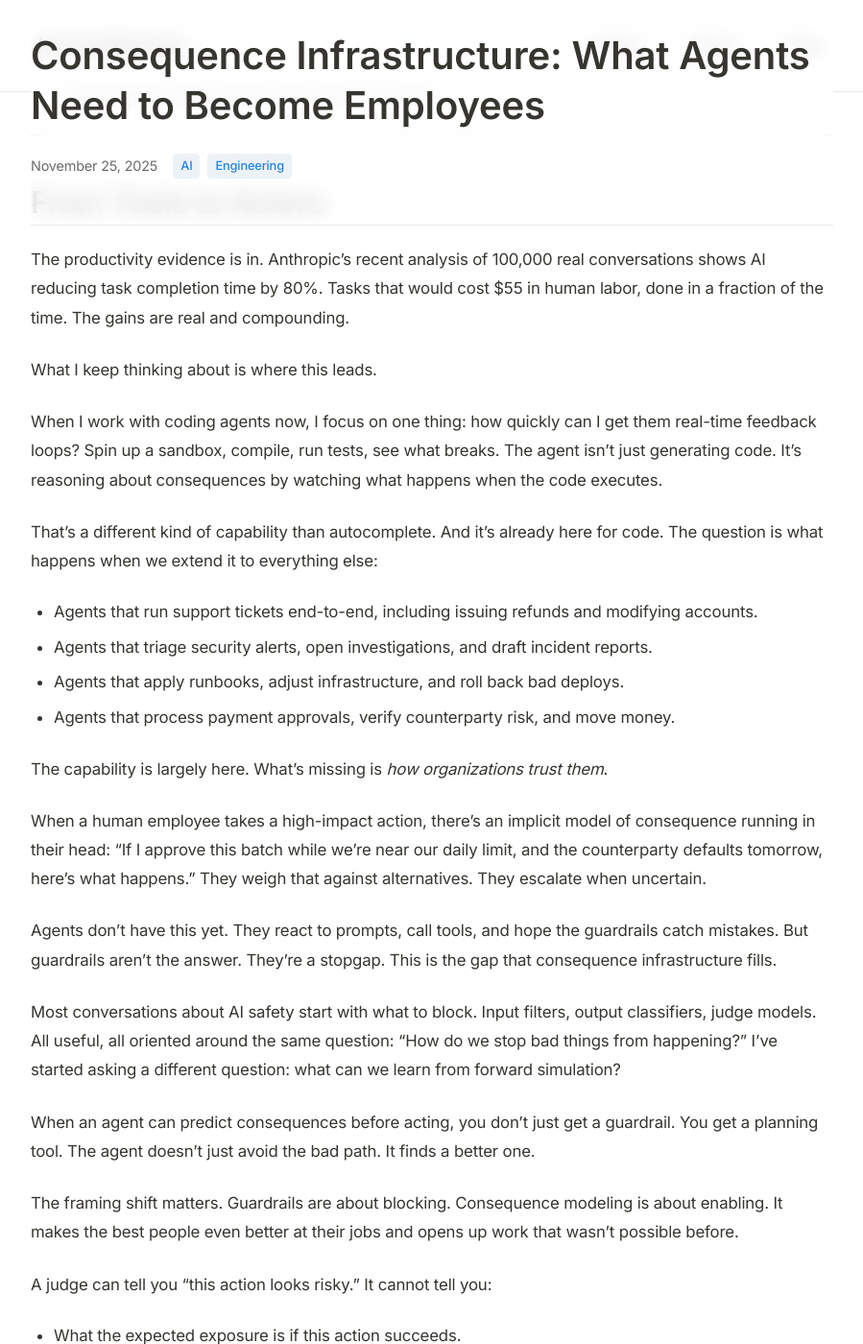
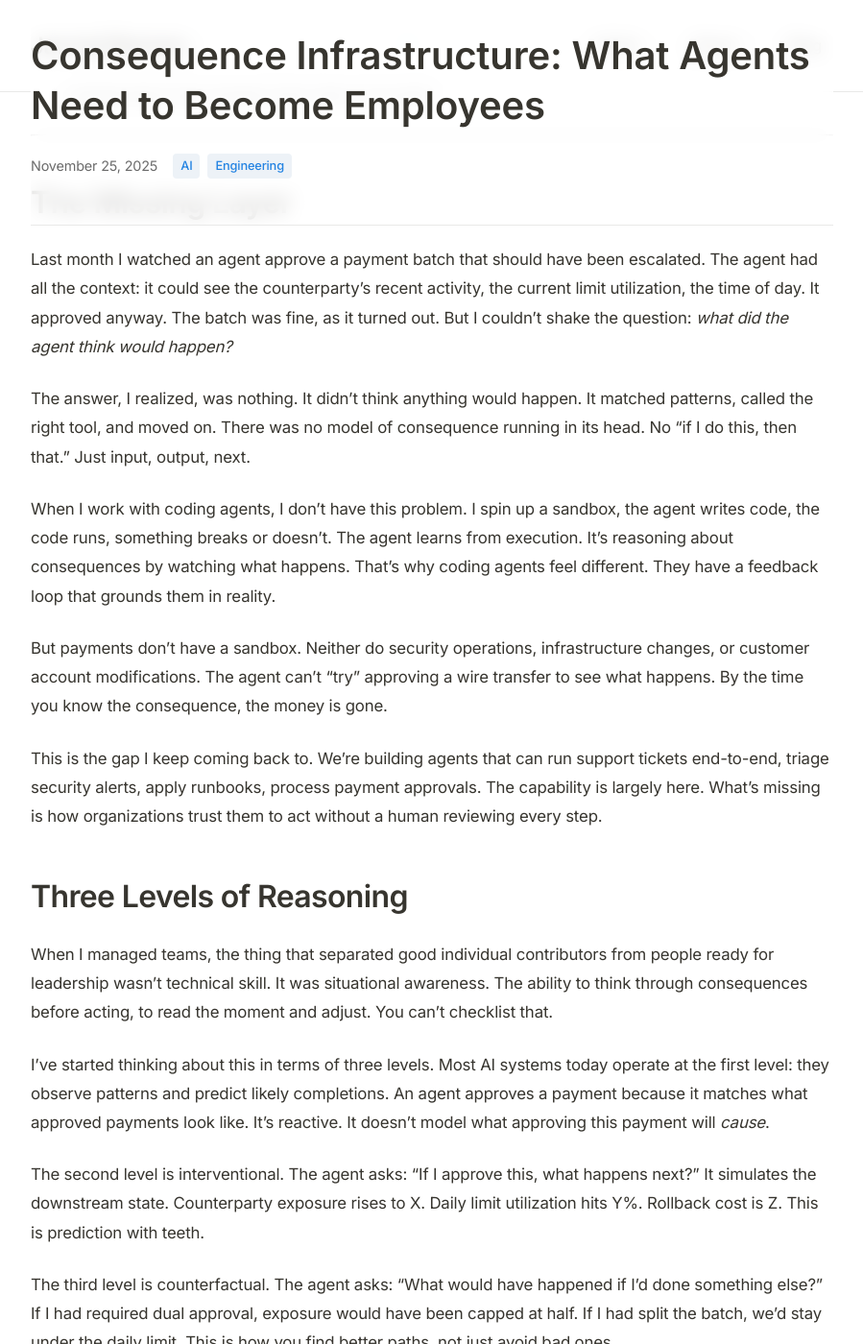
Before and after one commit to jbarnes850/jbarnes850.github.io, a Jekyll site: the page built from _posts/2025-11-25-consequence-infrastructure.md, in a window 1280 px wide and 1400 px high, scrolled down 402 px. Shown: the whole window at 96% size, without its empty margins (190-1089 px from the left). Built offline with Jekyll 4.4.1, drawn with Linux system fonts in a browser that asks for light colours; nearby versions of some CDN libraries; some of the changed text lies outside the part shown.

Commit message:
post: restructure Consequence Infrastructure for voice and flow
- Replace abstract opening with concrete personal moment (payment batch)
- Move three-levels framework earlier, earn it through experience not notation
- Remove redundant Pearl hierarchy section
- Convert bullet lists to prose in "What Good Looks Like" and economics sections
- Restore research parallels paragraph as prose

🤖 Generated with [Claude Code](https://claude.com/claude-code)

Co-Authored-By: Claude <noreply@anthropic.com>

```diff
--- a/_posts/2025-11-25-consequence-infrastructure.md
+++ b/_posts/2025-11-25-consequence-infrastructure.md
@@ -9,41 +9,44 @@ categories: [AI, Engineering]
 
 ---
 
-## From Tools to Actors
+## The Missing Layer
 
-The productivity evidence is in. Anthropic's recent analysis of 100,000 real conversations shows AI reducing task completion time by 80%. Tasks that would cost $55 in human labor, done in a fraction of the time. The gains are real and compounding.
+Last month I watched an agent approve a payment batch that should have been escalated. The agent had all the context: it could see the counterparty's recent activity, the current limit utilization, the time of day. It approved anyway. The batch was fine, as it turned out. But I couldn't shake the question: *what did the agent think would happen?*
 
-What I keep thinking about is where this leads.
+The answer, I realized, was nothing. It didn't think anything would happen. It matched patterns, called the right tool, and moved on. There was no model of consequence running in its head. No "if I do this, then that." Just input, output, next.
 
-When I work with coding agents now, I focus on one thing: how quickly can I get them real-time feedback loops? Spin up a sandbox, compile, run tests, see what breaks. The agent isn't just generating code. It's reasoning about consequences by watching what happens when the code executes.
+When I work with coding agents, I don't have this problem. I spin up a sandbox, the agent writes code, the code runs, something breaks or doesn't. The agent learns from execution. It's reasoning about consequences by watching what happens. That's why coding agents feel different. They have a feedback loop that grounds them in reality.
 
-That's a different kind of capability than autocomplete. And it's already here for code. The question is what happens when we extend it to everything else:
+But payments don't have a sandbox. Neither do security operations, infrastructure changes, or customer account modifications. The agent can't "try" approving a wire transfer to see what happens. By the time you know the consequence, the money is gone.
 
-- Agents that run support tickets end-to-end, including issuing refunds and modifying accounts.
-- Agents that triage security alerts, open investigations, and draft incident reports.
-- Agents that apply runbooks, adjust infrastructure, and roll back bad deploys.
-- Agents that process payment approvals, verify counterparty risk, and move money.
+This is the gap I keep coming back to. We're building agents that can run support tickets end-to-end, triage security alerts, apply runbooks, process payment approvals. The capability is largely here. What's missing is how organizations trust them to act without a human reviewing every step.
 
-The capability is largely here. What's missing is *how organizations trust them*.
+## Three Levels of Reasoning
 
-When a human employee takes a high-impact action, there's an implicit model of consequence running in their head: "If I approve this batch while we're near our daily limit, and the counterparty defaults tomorrow, here's what happens." They weigh that against alternatives. They escalate when uncertain.
+When I managed teams, the thing that separated good individual contributors from people ready for leadership wasn't technical skill. It was situational awareness. The ability to think through consequences before acting, to read the moment and adjust. You can't checklist that.
 
-Agents don't have this yet. They react to prompts, call tools, and hope the guardrails catch mistakes. But guardrails aren't the answer. They're a stopgap. This is the gap that consequence infrastructure fills.
+I've started thinking about this in terms of three levels. Most AI systems today operate at the first level: they observe patterns and predict likely completions. An agent approves a payment because it matches what approved payments look like. It's reactive. It doesn't model what approving this payment will *cause*.
 
-Most conversations about AI safety start with what to block. Input filters, output classifiers, judge models. All useful, all oriented around the same question: "How do we stop bad things from happening?" I've started asking a different question: what can we learn from forward simulation?
+The second level is interventional. The agent asks: "If I approve this, what happens next?" It simulates the downstream state. Counterparty exposure rises to X. Daily limit utilization hits Y%. Rollback cost is Z. This is prediction with teeth.
 
-When an agent can predict consequences before acting, you don't just get a guardrail. You get a planning tool. The agent doesn't just avoid the bad path. It finds a better one.
+The third level is counterfactual. The agent asks: "What would have happened if I'd done something else?" If I had required dual approval, exposure would have been capped at half. If I had split the batch, we'd stay under the daily limit. This is how you find better paths, not just avoid bad ones.
 
-The framing shift matters. Guardrails are about blocking. Consequence modeling is about enabling. It makes the best people even better at their jobs and opens up work that wasn't possible before.
+The jump from level one to levels two and three is the jump from pattern matching to causal reasoning. It's also the jump from opaque AI (the agent knows something we don't) to shared understanding (we both see the same predicted consequences). That's what makes delegation possible.
 
-A judge can tell you "this action looks risky." It cannot tell you:
+![Diagram showing the progression from L1 observational reasoning (agent alone, opaque to humans) through L2 interventional reasoning (shared view emerges) to L3 counterfactual reasoning (full shared understanding between human and agent)](/assets/images/counterfactual.jpeg)
+*The shift from pattern matching to causal simulation is also the shift from opaque reasoning to shared understanding. At L2 and L3, humans and agents see the same predicted consequences.*
 
-- What the expected exposure is if this action succeeds.
-- What downstream state changes will occur.
-- What rollback would cost if you need to undo it.
-- What a safer alternative would be that still achieves the goal.
+This is the same pattern showing up across recent research. In code, the shift from modeling what code looks like to modeling what code does when executed. In reinforcement learning, the shift from reward-based feedback to learning from the consequences of your own actions, even in the absence of external reward. In world modeling generally, the shift from recognizing familiar environments to actively learning environment dynamics from context. The common thread: turn raw experience into a reusable, cross-domain, environment-conditioned model of consequence.
 
-For low-stakes work, basic filters are fine. For high-stakes work, you need something that reasons about consequences in the language of the environment: dollars, policies, limits, dependencies, rollback cost.
+## From Guardrails to Consequence Models
+
+Most conversations about AI safety start with what to block. Input filters, output classifiers, judge models. All useful, all oriented around the same question: "How do we stop bad things from happening?"
+
+I've started asking a different question: what can we learn from forward simulation?
+
+A judge model can tell you "this action looks risky." But it can't tell you what the expected exposure is if the action succeeds, what downstream state changes will occur, what rollback would cost if you need to undo it, or what a safer alternative would be that still achieves the goal. It classifies. It doesn't reason.
+
+When an agent can predict consequences before acting, you don't just get a guardrail. You get a planning tool. The agent doesn't just avoid the bad path. It finds a better one. That's the difference between blocking and enabling. It makes the best people even better at their jobs and opens up work that wasn't possible before.
 
 ## Forward Simulation
 
@@ -102,69 +105,17 @@ The world model plays the role of that embedded manager brain: not doing the wor
 
 The difference from traditional guardrails is critical. Guardrails say "stop" or "go." A world model says "here's what happens, here's the risk, here's an alternative, and here's why." That's the difference between a red light and a navigator.
 
-## From Observation to Intervention
-
-When I managed teams, the thing that separated good individual contributors from people ready for leadership wasn't technical skill. It was situational awareness: the ability to think through consequences before acting, to read the moment and adjust. That's not something you can checklist.
-
-There's a formal structure underneath this intuition. In causal inference, Pearl's Causal Hierarchy defines three levels of reasoning:
-
-- **Observational (L1)**: What do I see? *P(Y | X)*
-- **Interventional (L2)**: What happens if I act? *P(Y | do(X))*
-- **Counterfactual (L3)**: What would have happened if I'd acted differently? *P(Y_x | observed)*
-
-Most AI systems today operate at L1. They observe prompts, predict likely completions, and generate outputs. They're reactive pattern matchers that don't model what their outputs cause in the environment.
-
-Forward simulation is the jump to L2 and L3. When an agent asks "what will happen if I execute this action?", it's asking an interventional question. When it asks "what would have happened if I'd done something else?", it's asking a counterfactual question.
-
-Concretely:
-
-- An agent that approves a payment because it matches past patterns (observational).
-- An agent that simulates the downstream state: "If I approve this, counterparty exposure rises to X, daily limit utilization hits Y%, and rollback cost is Z" (interventional).
-- An agent that also computes: "If I had required dual approval, exposure would have been capped at X/2" (counterfactual).
-
-The interventional and counterfactual layers are what make agents trustworthy for high-stakes work.
-
-![Diagram showing the progression from L1 observational reasoning (agent alone, opaque to humans) through L2 interventional reasoning (shared view emerges) to L3 counterfactual reasoning (full shared understanding between human and agent)](/assets/images/counterfactual.jpeg)
-*The shift from pattern matching to causal simulation is also the shift from opaque reasoning to shared understanding. At L2 and L3, humans and agents see the same predicted consequences.*
-
-This is the same pattern showing up across recent research:
-
-- In code, the shift from modeling what code looks like to modeling what code does when executed.
-- In reinforcement learning, the shift from reward-based feedback to learning from the consequences of your own actions, even in the absence of external reward.
-- In world modeling generally, the shift from recognizing familiar environments to actively learning environment dynamics from context.
-
-The common thread: turn raw experience into a reusable, cross-domain, environment-conditioned model of consequence.
-
-If I had to name what we're building toward, I'd call it consequence infrastructure: systems that give agents (and the humans who deploy them) a reusable, environment-specific understanding of what actions will cause, how risky they are, and what alternatives exist. This is distinct from agent frameworks (how you build and orchestrate agents), observability (how you monitor what agents did), and safety classifiers (how you filter harmful content). Consequence infrastructure sits between the agent and the environment. It simulates what will happen before anything executes.
-
 ## What Good Looks Like
 
 In [Part 1](/2025/11/19/world-models), I focused on what makes a world model good at learning: broad coverage, transfer across tasks, internalization of environment dynamics. Those criteria still matter.
 
-For consequence infrastructure specifically, the question shifts to what makes a world model good at deployment:
+For consequence infrastructure specifically, the question shifts to what makes a world model good at deployment.
 
-1. **Grounded predictions**: Risk scores and consequences map to real metrics (dollars, violations, rollback cost), not abstract safety categories.
-
-2. **Actionable counterfactuals**: The system says "here's a safer alternative that still achieves the goal."
-
-3. **Cross-task transfer**: Understanding learned in one workflow (payment approvals) transfers to related workflows (refunds, limit changes) without full retraining.
-
-4. **Calibrated uncertainty**: When the model doesn't know, it says so, and escalates appropriately.
-
-5. **Auditability**: Every prediction is logged with enough context that a risk committee or regulator could reconstruct the decision.
+Start with grounded predictions. Risk scores and consequences should map to real metrics: dollars, violations, rollback cost. Not abstract safety categories. A model that says "high risk" is less useful than one that says "$47k exposure if this fails." The predictions need to be actionable, too. It's not enough to flag danger; the system should propose a safer alternative that still achieves the goal. Understanding should transfer across related workflows. A model that learns consequence patterns from payment approvals should apply that understanding to refunds and limit changes without full retraining. When the model doesn't know, it should say so and escalate appropriately. And every prediction needs to be logged with enough context that a risk committee or regulator could reconstruct the decision later.
 
 The evaluation mindset shifts from "did we hit X% on benchmark Y?" to "does the world model's understanding of consequence generalize to new goals and perturbations in this environment?"
 
-The economics follow from this. The question that matters: how do we do more work, at lower risk, for lower cost?
-
-Safety, performance, and efficiency aren't trade-offs in this model. They're the same thing. When you can accurately predict consequences:
-
-- You can let agents execute more actions autonomously (higher throughput).
-- You catch expensive mistakes before they happen (lower exposure).
-- You don't need humans to review every step (lower cost per unit of work).
-- You can deploy in higher-stakes contexts where the ROI justifies the investment.
-
-The metric that matters: cost per correct unit of work, adjusted for exposure and rollback.
+The economics follow. Safety, performance, and efficiency aren't trade-offs here. They're the same thing. When you can accurately predict consequences, you can let agents execute more actions autonomously. You catch expensive mistakes before they happen. You don't need humans to review every step. You can deploy in higher-stakes contexts where the ROI justifies the investment. The metric that matters: cost per correct unit of work, adjusted for exposure and rollback.
 
 Organizations that can answer this question will outcompete those that can't. They'll be able to trust agents with payment approvals, security operations, infrastructure changes, and customer account modifications while their competitors are still manually reviewing every action. This is why I think consequence infrastructure is foundational, not optional.
 
```
